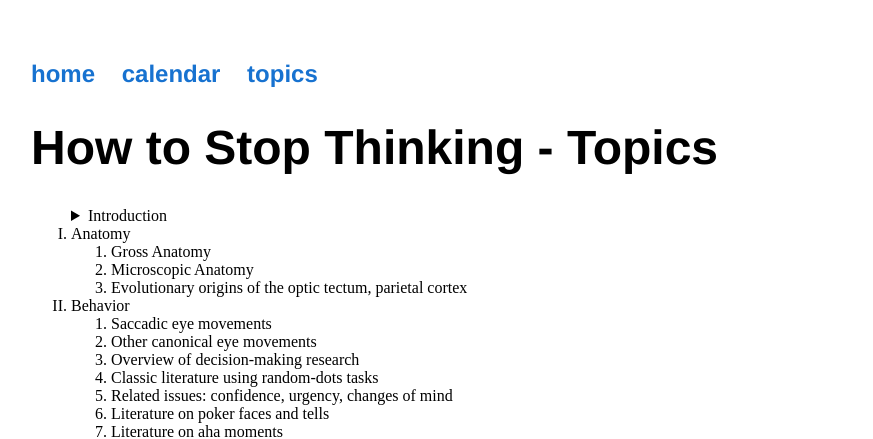
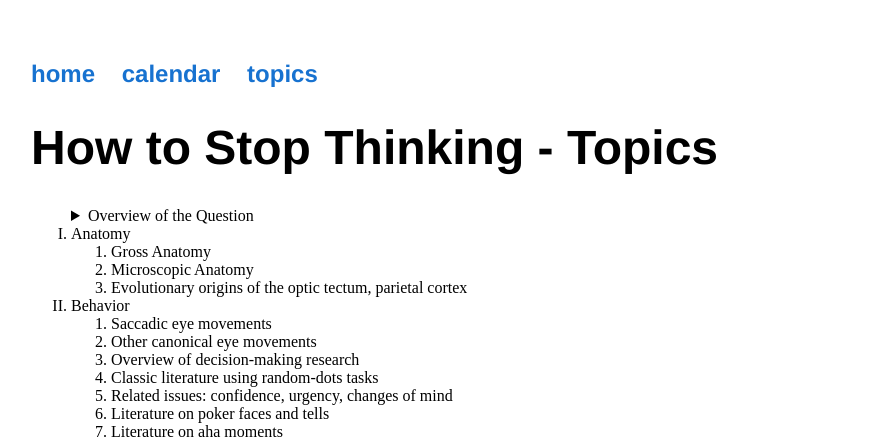
Before and after one commit to maxpensack/maxpensack.github.io, a Jekyll site: the page built from howtostopthinking/topics/index.html, in a window 1280 px wide. Shown: the top 439 px of the page, without its empty margins (161-1034 px from the left). Built offline with Jekyll 4.4.1, drawn with Linux system fonts in a browser that asks for light colours.

Commit message:
Update index.html

```diff
--- a/howtostopthinking/topics/index.html
+++ b/howtostopthinking/topics/index.html
@@ -5,7 +5,7 @@ title: How to Stop Thinking - Topics
 <h1>{{ page.title }}</h1>
 
 <ol type="I">
-    <details><li></li><summary>Introduction</summary>Overview of the question: How do animals switch from thought to action? or How do animals stop thinking?</li></details>
+    <details><li></li><summary>Overview of the Question</summary>How does the brain transition from thoughts to actions? Or, how do we stop thinking?</li></details>
     <li>Anatomy</li>
         <ol>
             <li>Gross Anatomy</li>
```
